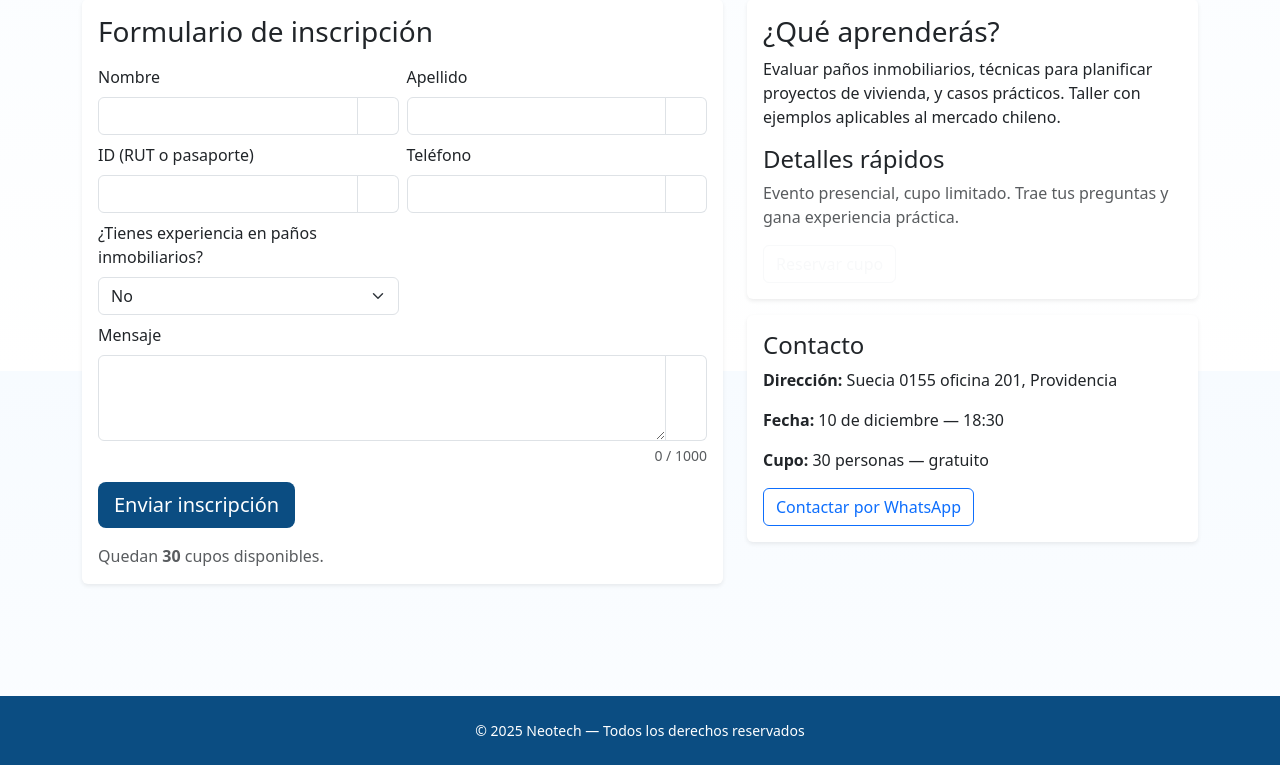
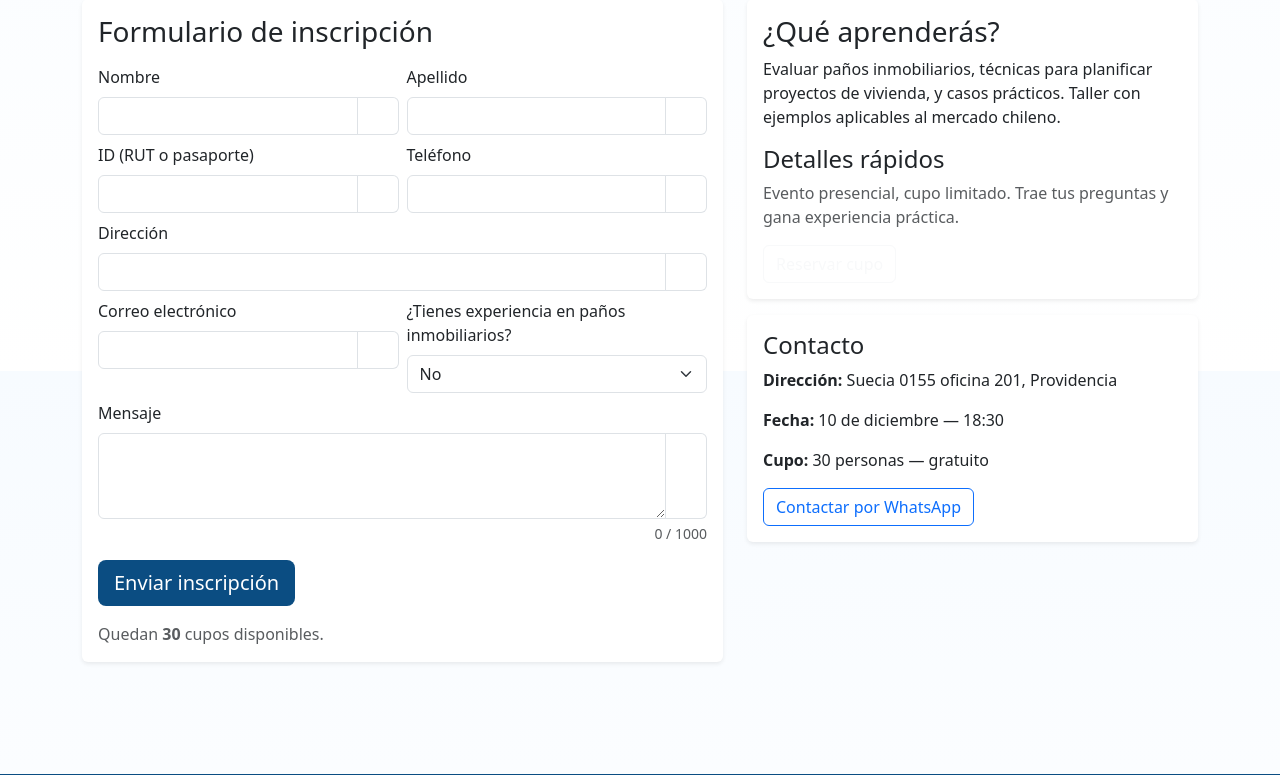
Before and after one commit to Manuelv22/formulario-curso, a Flask app: page / in a window 1280 px wide. Shown: the part 429-1204 px from the top of the page. Run offline with Flask 3, Linux system fonts and the light colour scheme; data that the repository does not hold is empty.

Commit message:
Arreglar formulario: restaurar email/direccion y limite 30

```diff
--- a/templates/index.html
+++ b/templates/index.html
@@ -90,7 +90,7 @@
                 </div>
                 <div class="invalid-feedback" id="err-telefono"></div>
               </div>
-              <!--<div class="col-12">
+              <div class="col-12">
                 <label class="form-label">Dirección</label>
                 <div class="input-group">
                   <input name="direccion" id="direccion" class="form-control" maxlength="200">
@@ -105,7 +105,7 @@
                   <span class="input-group-text field-status" id="status-email"><i class="bi"></i></span>
                 </div>
                 <div class="invalid-feedback" id="err-email"></div>
-              </div>-->
+              </div>
               <div class="col-md-6">
                 <label class="form-label">¿Tienes experiencia en paños inmobiliarios?</label>
                 <select name="experiencia" class="form-select">
```
